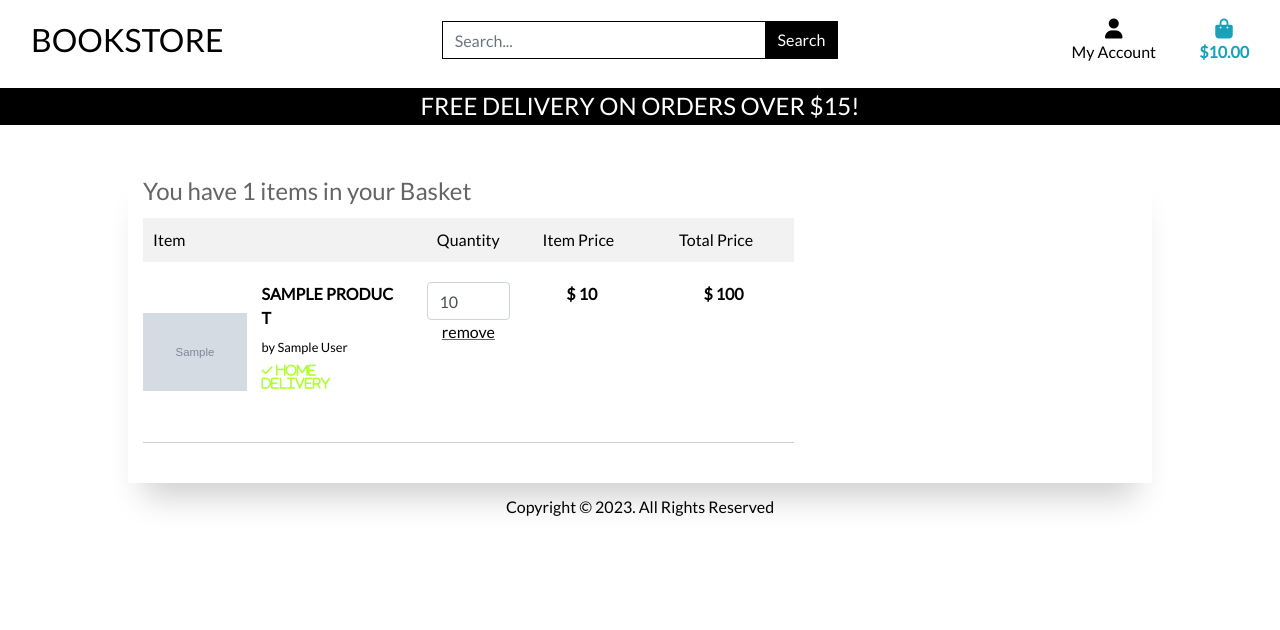
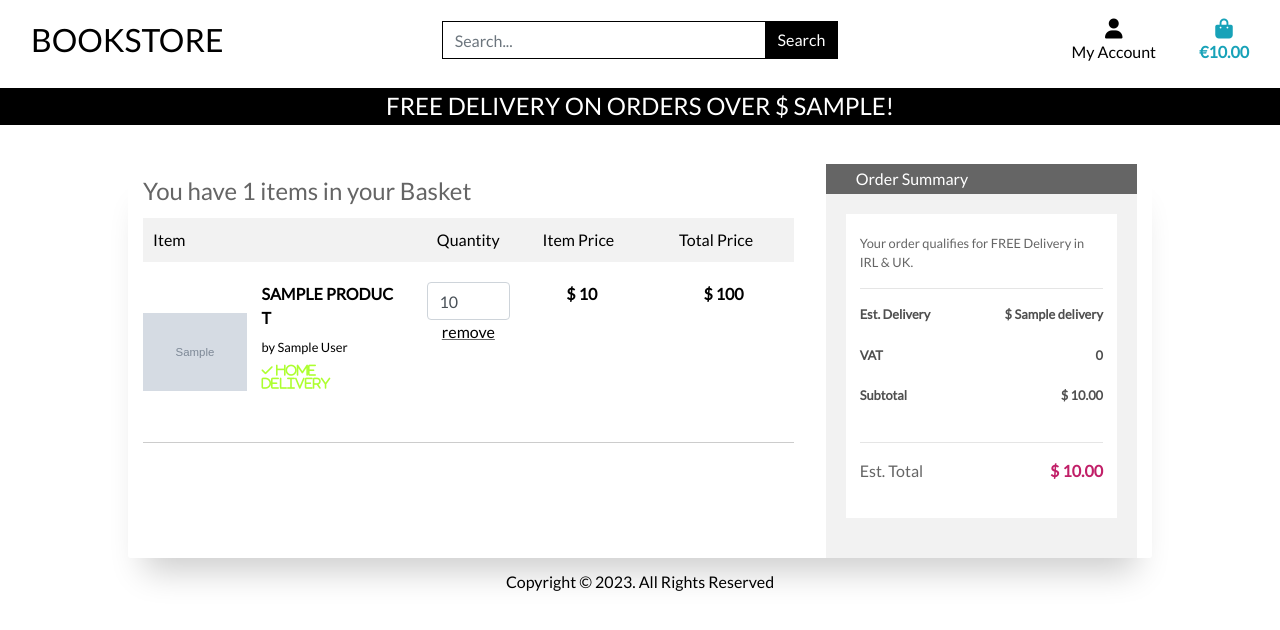
Before and after one commit to mabin9527/online_bookstore, a Django app: template basket/templates/basket/basket.html in a window 1280 px wide. Shown: the top 630 px of the page. Run offline with Django 3.2, Linux system fonts and the light colour scheme; the template is opened without the code that fills it: most values are stand-ins (such as "Sample title", 1, 10 or a date in 2020); grey boxes marked "Sample" are stand-in pictures; some libraries are stand-ins or nearby versions.

Commit message:
Added order summary container to basket template page

```diff
--- a/basket/templates/basket/basket.html
+++ b/basket/templates/basket/basket.html
@@ -87,6 +87,70 @@
                         </div>
                     </div>
                 </div>
+                <div class="col-md-4 col-sm-5 col-xs-12">
+                    <div class="basket-page_order-summary">
+                        <div class="order-summary-header">
+                            <h6 class="order-summary-header-text"> Order Summary</h6>
+                        </div>
+                        <div class="order-summary-body">
+                            {% if free_delivery_delta > 0 %}
+                            <div class="small">
+                                <p>
+                                    Add $ {{ free_delivery_delta }} of
+                                    items to qualify for <strong>FREE</strong>
+                                    delivery to Ireland and the UK.
+                                </p>
+                            </div>
+                            <hr>
+                            <div class="order-summary-body-prices small">
+                                <div class="order-summary-body-price delivery-cost font-weight-bold">
+                                    <p>Est. Delivery</p>
+                                    <p>$ {{ delivery }} </p>
+                                </div>
+                                <div class="order-summary-body-price vat font-weight-bold">
+                                    <p>VAT</p>
+                                    <p>0</p>
+                                </div>
+                                <div class="order-summary-body-price subtotal font-weight-bold">
+                                    <p>Subtotal</p>
+                                    <p>$ {{ total|floatformat:2 }} </p>
+                                </div>
+                            </div>
+                            <hr>
+                            <div class="grandtotal">
+                                <span class="est-total__value pull-right font-weight-bold">$ {{ grand_total|floatformat:2 }}</span>
+                                <span>Est. Total</span>
+                            </div>
+                            {% else %}
+                            <div class="small">
+                                <p>
+                                    Your order qualifies for FREE Delivery in IRL & UK.
+                                </p>
+                            </div>
+                            <hr>
+                            <div class="order-summary-body-prices small">
+                                <div class="order-summary-body-price delivery-cost font-weight-bold">
+                                    <p>Est. Delivery</p>
+                                    <p>$ {{ delivery }} </p>
+                                </div>
+                                <div class="order-summary-body-price vat font-weight-bold">
+                                    <p>VAT</p>
+                                    <p>0</p>
+                                </div>
+                                <div class="order-summary-body-price subtotal font-weight-bold">
+                                    <p>Subtotal</p>
+                                    <p>$ {{ total|floatformat:2 }} </p>
+                                </div>
+                            </div>
+                            <hr>
+                            <div class="grandtotal">
+                                <span class="est-total__value pull-right font-weight-bold">$ {{ grand_total|floatformat:2 }}</span>
+                                <span>Est. Total</span>
+                            </div>
+                            {% endif %}
+                        </div>
+                    </div>
+                </div>
             {% else %}
                 <div class="col">
                     <h3 class="lead mb-3 text-center">Your cart is empty</h3>
--- a/online_bookstore/settings.py
+++ b/online_bookstore/settings.py
@@ -158,6 +158,9 @@ STATICFILES_DIRS = (os.path.join(BASE_DIR, 'static'),)
 MEDIA_URL = '/media/'
 MEDIA_ROOT = os.path.join(BASE_DIR, 'media')
 
+FREE_DELIVERY_THRESHOLD = 15
+STANDARD_DELIVERY_PERCENTAGE = 5
+
 # Default primary key field type
 # https://docs.djangoproject.com/en/3.2/ref/settings/#default-auto-field
 
--- a/static/css/base.css
+++ b/static/css/base.css
@@ -188,6 +188,61 @@ li {
     cursor: pointer;
 }
 
+.basket-page_order-summary {
+    background-color: #f2f2f2;
+    min-height: 210px;
+    padding-bottom: 20px;
+}
+
+.order-summary-header {
+    background-color: #656565;
+    display: flex;
+    min-height: 30px;
+}
+
+.order-summary-header-text {
+    margin: auto 30px;
+    color: #fff;
+}
+
+.order-summary-body {
+    background-color: #fff;
+    box-sizing: border-box;
+    color: #656565;
+    margin: 20px;
+    padding: 20px 14px;
+}
+
+.block {
+    padding-bottom: 20px!important;
+    padding-top: 20px!important;
+}
+
+.order-summary-body-price {
+    color:#4f4f4f;
+}
+
+.order-summary-body-price {
+    align-items: center;
+    display: flex;
+    justify-content: space-between;
+    padding: 0 0 5px;
+}
+
+.grandtotal {
+    margin-bottom: 15px;
+    white-space: nowrap;
+}
+
+.est-total__value {
+    color: #c11f68;
+    font-size: 16px;
+}
+
+.pull-right {
+    float: right!important;
+}
+
 /* Media Queries */
 
 /* Slightly larger container on xl screens */
--- a/templates/base.html
+++ b/templates/base.html
@@ -93,10 +93,10 @@
                             <div class="text-center">
                                 <div><i class="fas fa-shopping-bag fa-lg"></i></div>
                                 <p class="my-0">
-                                    {% if total %}
-                                        ${{ total|floatformat:2 }}
+                                    {% if grand_total %}
+                                    €{{ grand_total|floatformat:2 }}
                                     {% else %}
-                                        $0.00
+                                    €0.00
                                     {% endif %}
                                 </p>
                             </div>
@@ -114,7 +114,7 @@
         <div id="delivery-banner" class="row text-center">
             <div class="col bg-black text-white">
                 <h4 class="text-uppercase my-1 text-white">
-                    Free Delivery on Orders over $15!
+                    Free Delivery on Orders over $ {{ free_delivery_threshold }}!
                 </h4>
             </div>
         </div>
```
Also changed, not shown: basket/contexts.py (+13 -0 lines).
